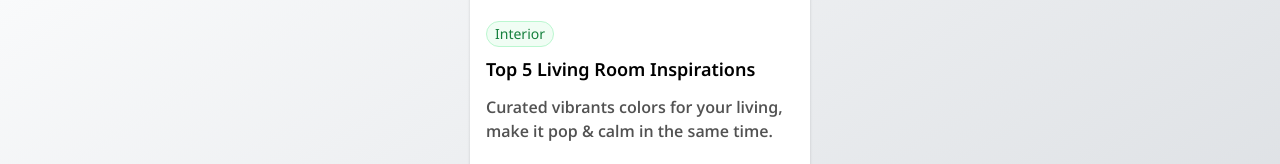
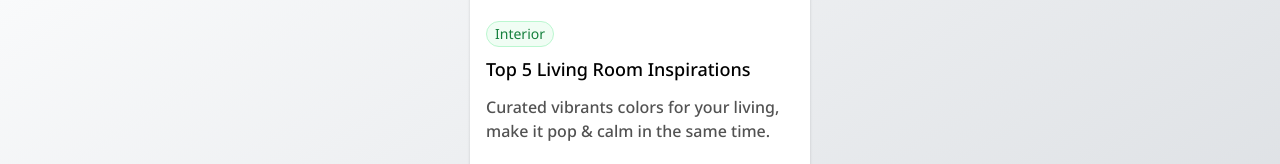
Before and after one commit to CreativeLogic/Great-FrontEnd-Projects, a plain HTML site: page Blog Card Component/index.html in a window 1280 px wide. Shown: the part 147-311 px from the top of the page. Drawn offline with Linux system fonts and the light colour scheme.

Commit message:
Update style.css

```diff
--- a/Blog Card Component/style.css
+++ b/Blog Card Component/style.css
@@ -48,7 +48,7 @@ article {
       font-size: 1.125rem;
       text-transform: capitalize;
       line-height: 1.75rem;
-      font-weight: 600;
+      font-weight: 500;
     }
 
     & p:first-child {
@@ -67,7 +67,7 @@ article {
     & p:last-of-type {
       margin-top: 12px;
       margin-bottom: 24px;
-      font-weight: 550;
+      font-weight: 500;
       line-height: 1.5rem;
       color: var(--color-light-gray);
     }
```
